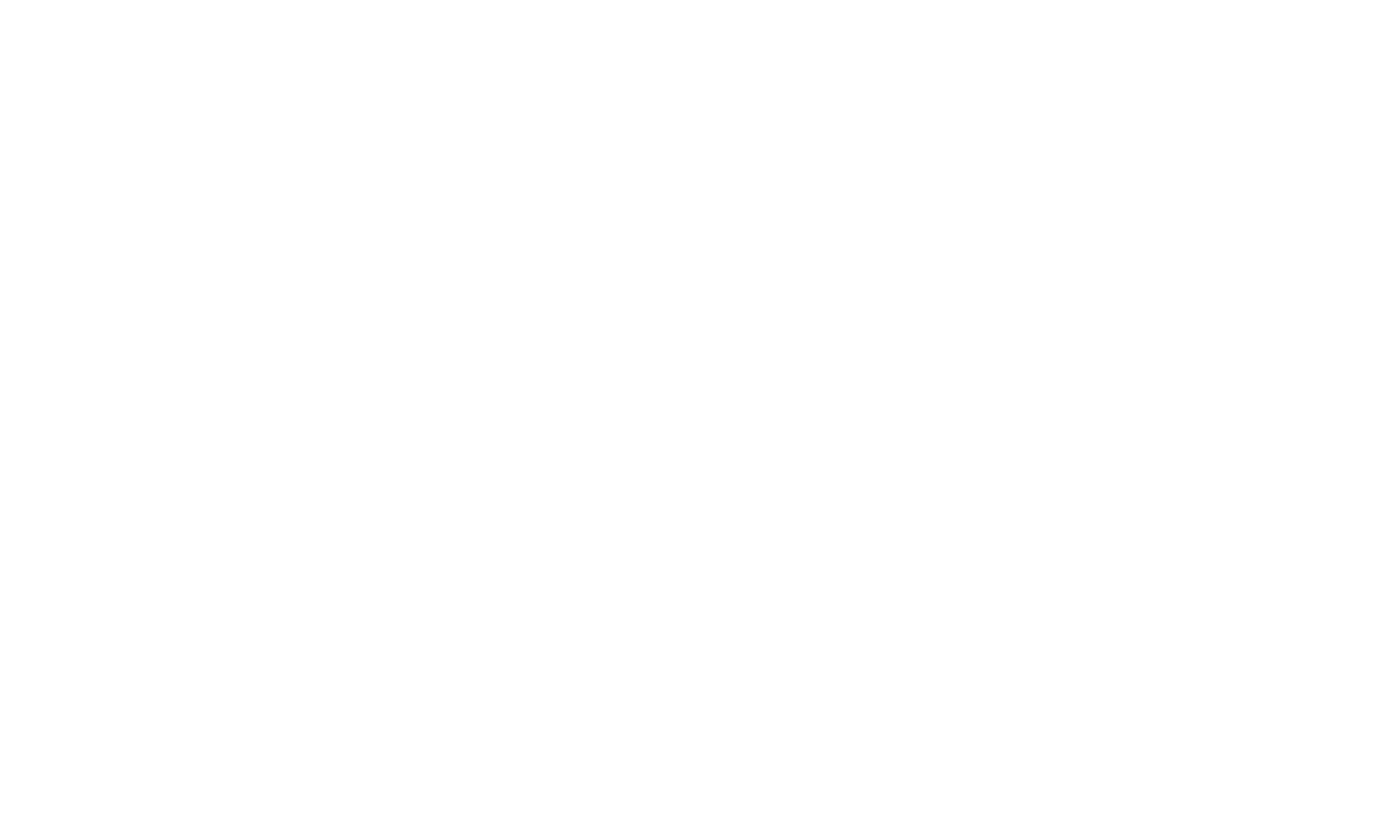
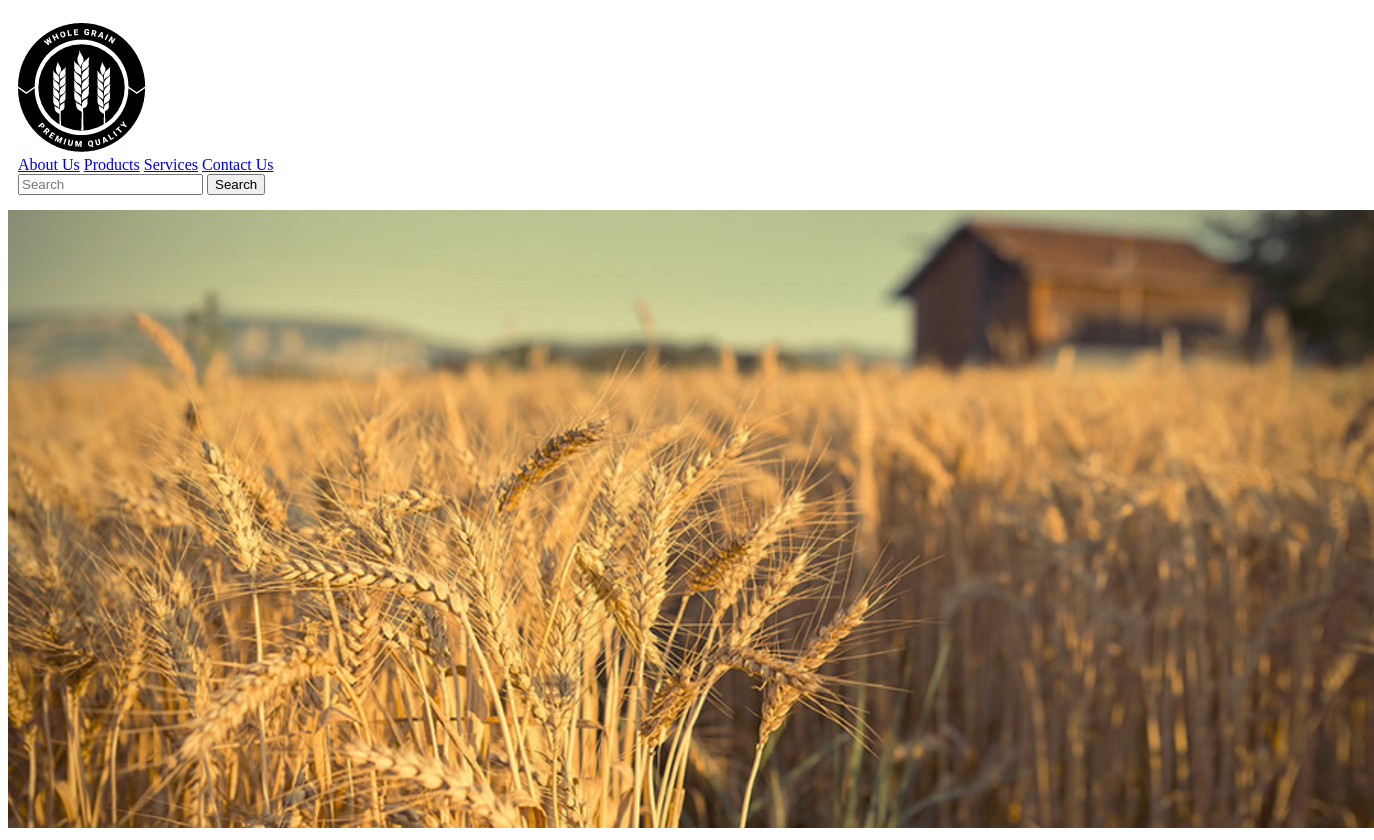
Before and after one commit to TasosStylianou/Wheat_website, a plain HTML site: page index.html in a window 1280 px wide. Shown: the whole page, 1374 px wide, since content can reach past the window. Before the commit the page ends 800 px from the top, so only its background shows below. Drawn offline with Linux system fonts and the light colour scheme.

Commit message:
Top menu and landing image

```diff
--- a/index.html
+++ b/index.html
@@ -2,9 +2,31 @@
 <html lang="en">
 <head>
     <meta charset="UTF-8">
-    <title>Title</title>
+    <meta name="viewport" content="width=device-width, initial-scale=1.0">
+    <link href="style.css" rel="stylesheet">
+    <title>Your Website</title>
 </head>
-<body>
+<body class="bg-white text-black">
+<header class="bg-white menu">
+    <div class="container mx-auto flex justify-between items-center">
+        <div class="flex items-center">
+            <img src="images/logo.png" alt="Logo" class="h-12 w-12 mr-2">
+        </div>
+        <nav class="flex space-x-4">
+            <a href="#" class="hover:text-gray-300 text-black">About Us</a>
+            <a href="#" class="hover:text-gray-300 text-black">Products</a>
+            <a href="#" class="hover:text-gray-300 text-black">Services</a>
+            <a href="#" class="hover:text-gray-300 text-black">Contact Us</a>
+        </nav>
+        <div class="flex items-center">
+            <input type="text" placeholder="Search"
+                   class="rounded-l-lg py-1 px-2 bg-gray-800 text-white focus:outline-none">
+            <button class="bg-blue-500 hover:bg-blue-600 text-white py-1 px-4 rounded-r-lg">Search</button>
+        </div>
+    </div>
+</header>
+    <img src="images/image1.png" alt="Image 1" class="w-full" />
+
 
 </body>
 </html>
--- a/style.css
+++ b/style.css
@@ -0,0 +1,4 @@
+.menu {
+    padding: 15px 10px 15px 10px;
+    color: black;
+}
```
